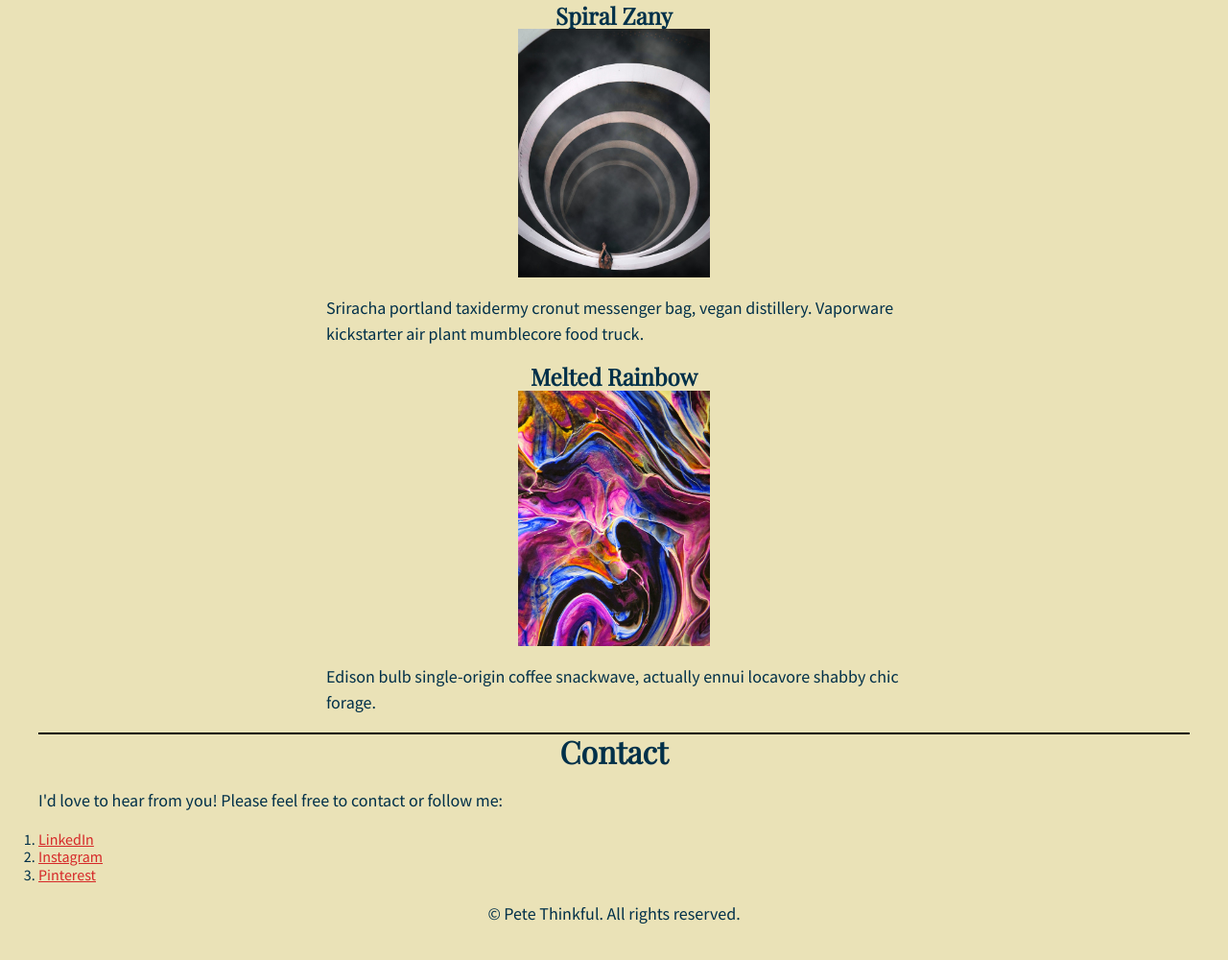
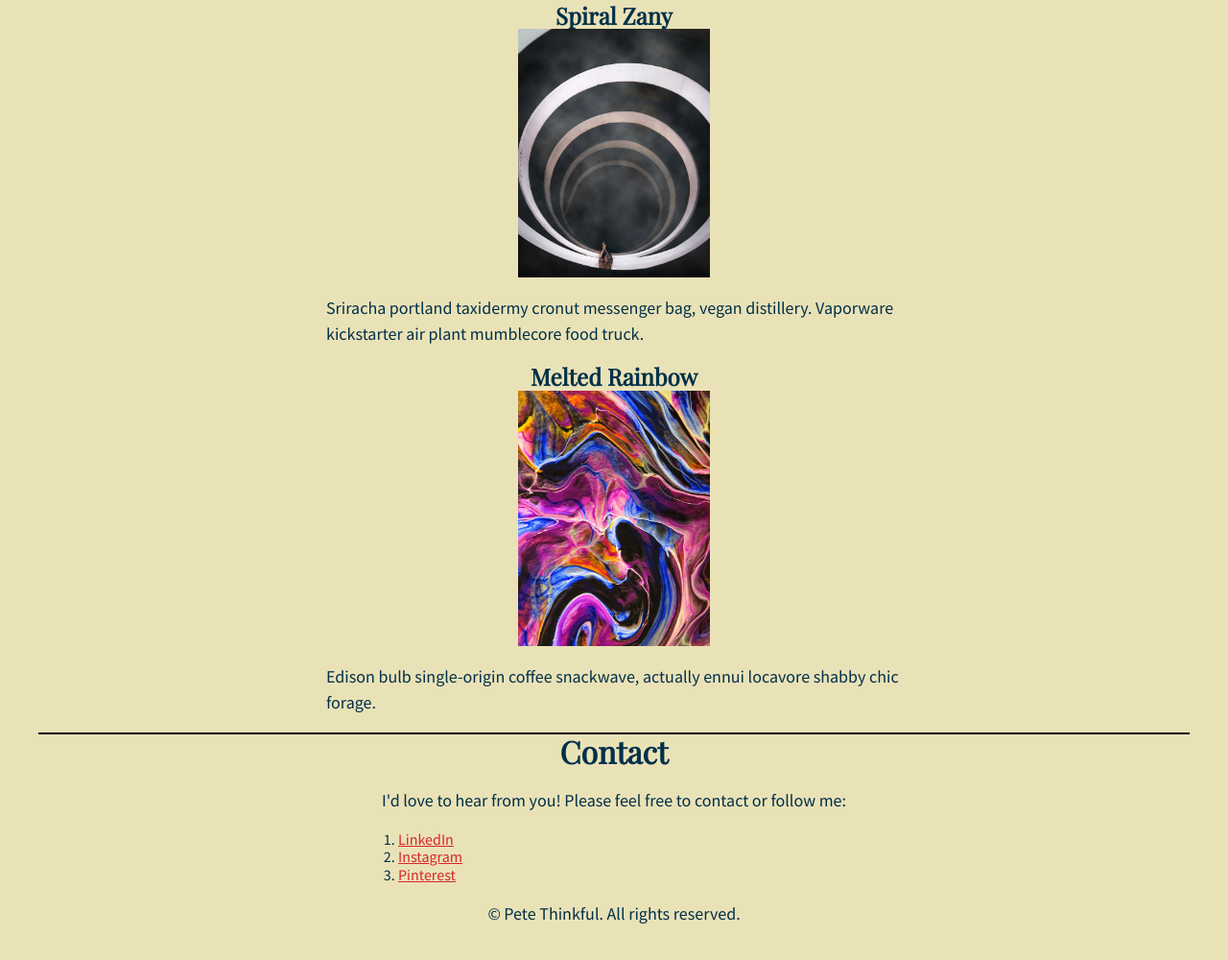
Before and after one commit to courtneyadaire/pete-thinkful-site, a plain HTML site: page index.html in a window 1280 px wide. Shown: the part 1289-2289 px from the top of the page at 96% size. Drawn offline with nearby package versions, Linux system fonts and the light colour scheme.

Commit message:
Update index.html
version 4

```diff
--- a/index.html
+++ b/index.html
@@ -43,11 +43,10 @@
 
             <hr>
             <div id="portfolio">
-      <h2>Portfolio</h2>
+            <h2>Portfolio</h2> </div>
 
               <h3>Abstract Red</h3>
                 <img src="images/abstract-red.png" alt="Abstract Red">
-        </div>
                <p>Vaporware wayfarers heirloom neutra disrupt. Activated charcoal wasitcoat scenester hell of.</p>
               <h3>Spiral Zany</h3>
               <div>
@@ -63,14 +62,14 @@
 
             <hr>
 
-    <h2 id="contact">Contact</h2>
+          <div id="contact"><h2>Contact</h2>
 
             <p>I'd love to hear from you! Please feel free to contact or follow me:</p>
 
-      <ol><li><a href="http://www.linkedin.com">LinkedIn</a></li>
+            <div class="list-container"><ol><li><a href="http://www.linkedin.com">LinkedIn</a></li>
               <li><a href="http://www.instagram.com">Instagram</a></li>
               <li><a href="http://www.pinterest.com">Pinterest</a></li></ol>
-
+</div></div>
         </main>
 
         <!-- Footer section -->
```
Lines whose indentation alone changed are shown as unchanged.
